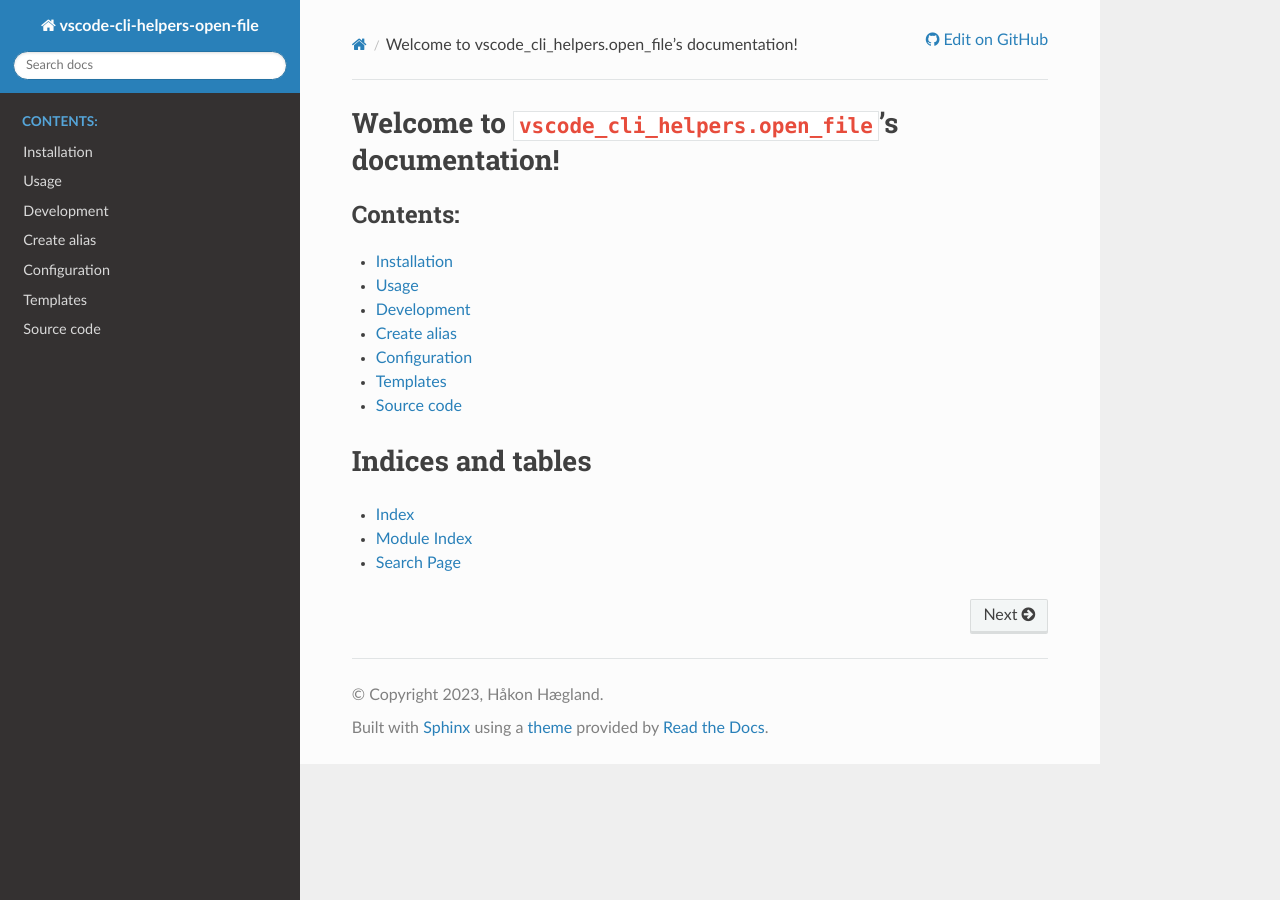
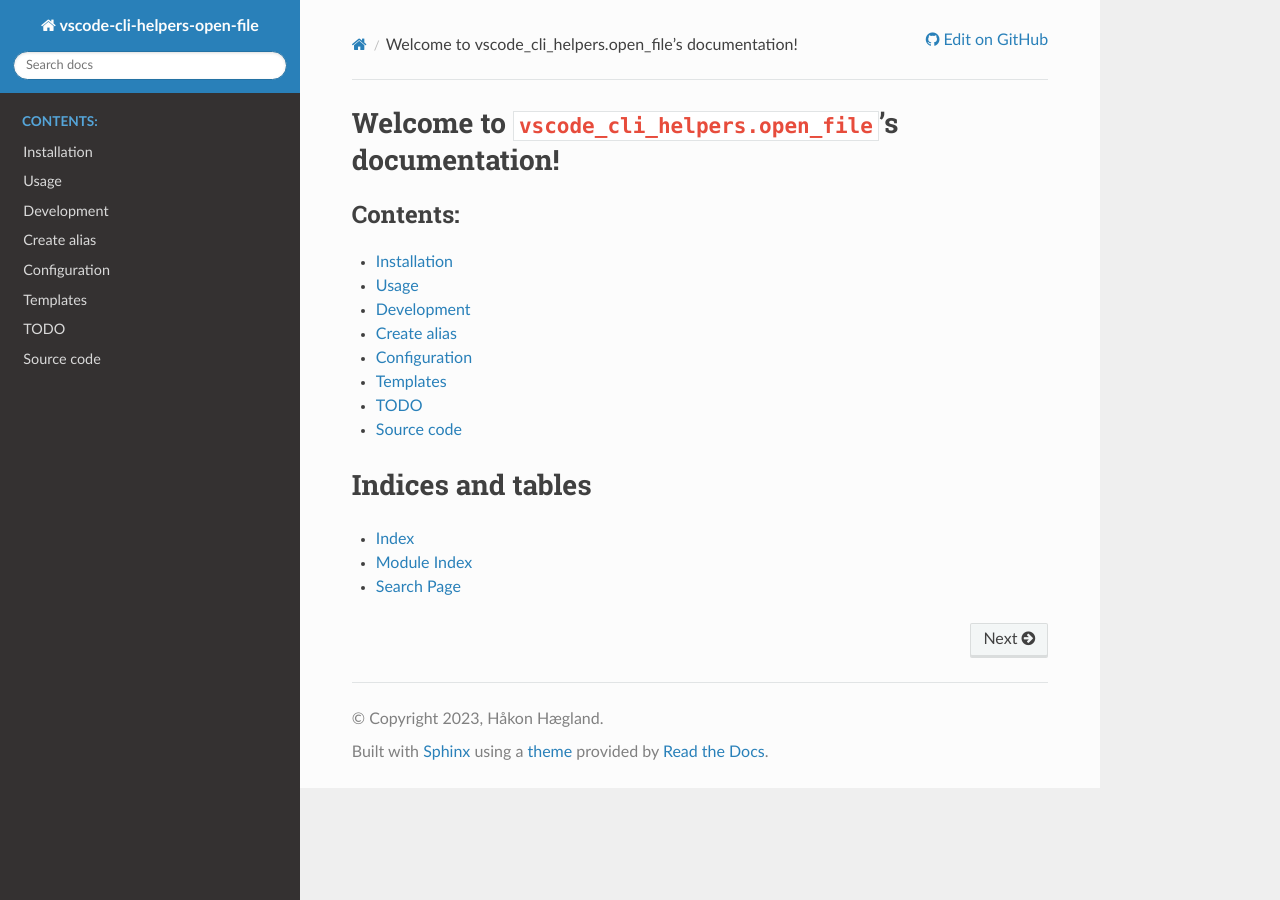
Before and after one commit to hakonhagland/vscode-cli-helpers-open-file, a Sphinx documentation site: the page built from docs/index.rst, in a window 1280 px wide. Built offline with Sphinx 7.4.7 and the Read the Docs theme 2.0.0, drawn with Linux system fonts in a browser that asks for light colours.

Commit message:
Added todo list

```diff
--- a/docs/index.rst
+++ b/docs/index.rst
@@ -16,6 +16,7 @@ Welcome to ``vscode_cli_helpers.open_file``'s documentation!
     Create alias <alias>
     configuration
     template
+    TODO <todo>
     source
 
 Indices and tables
--- /dev/null
+++ b/docs/todo.rst
@@ -0,0 +1,4 @@
+TODO (further work)
+===================
+
+* Test script on macOS and Windows
```
